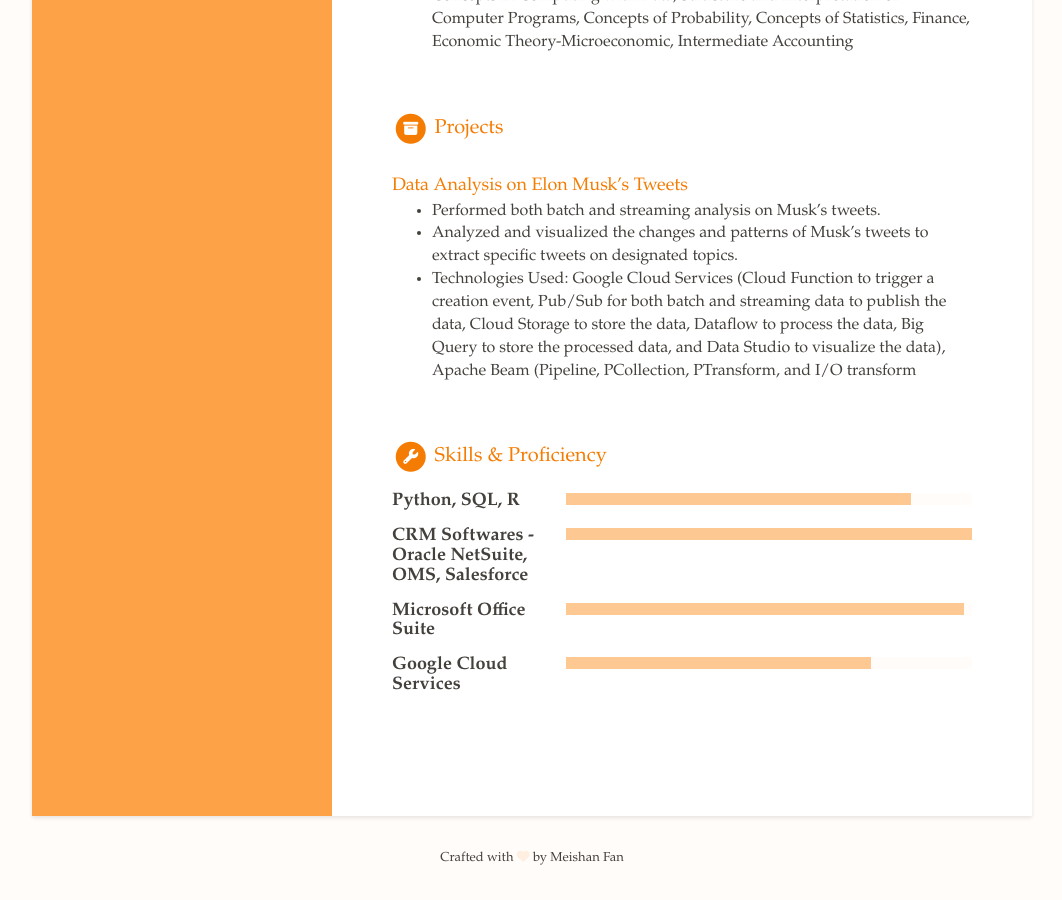
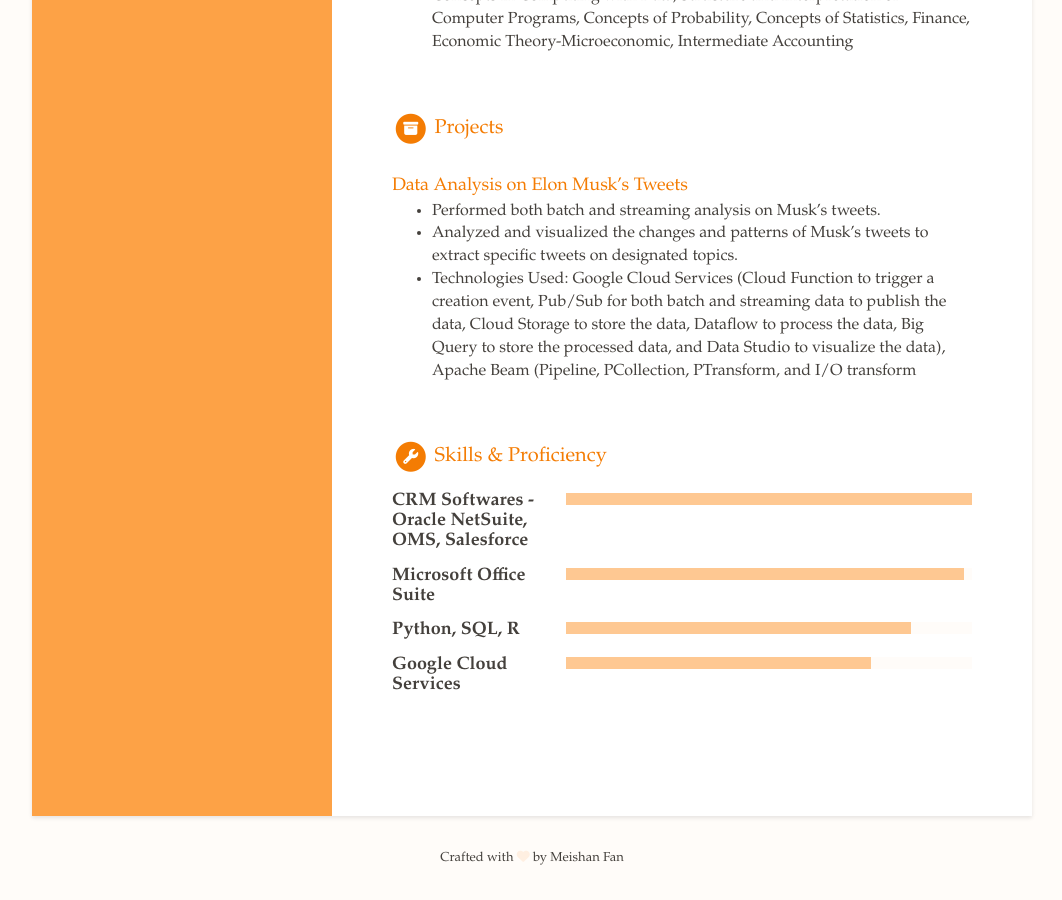
Before and after one commit to meiadvanture/resume, a Jekyll site: the page built from index.html, in a window 1280 px wide and 900 px high, scrolled down 1638 px. Shown: the whole window, without its empty margins (108-1170 px from the left). Built offline with Jekyll 4.4.1, drawn with Linux system fonts in a browser that asks for light colours; part of the change alters nothing that is shown.

Commit message:
edited skills order

```diff
--- a/_data/data.yml
+++ b/_data/data.yml
@@ -131,14 +131,14 @@ skills:
     title: Skills &amp; Proficiency
 
     toolset:
-      - name: Python, SQL, R
-        level: 85%
-
       - name: CRM Softwares - Oracle NetSuite, OMS, Salesforce
         level: 100%
 
       - name: Microsoft Office Suite
         level: 98%
+
+      - name: Python, SQL, R
+        level: 85%
 
       - name: Google Cloud Services
         level: 75%
```
